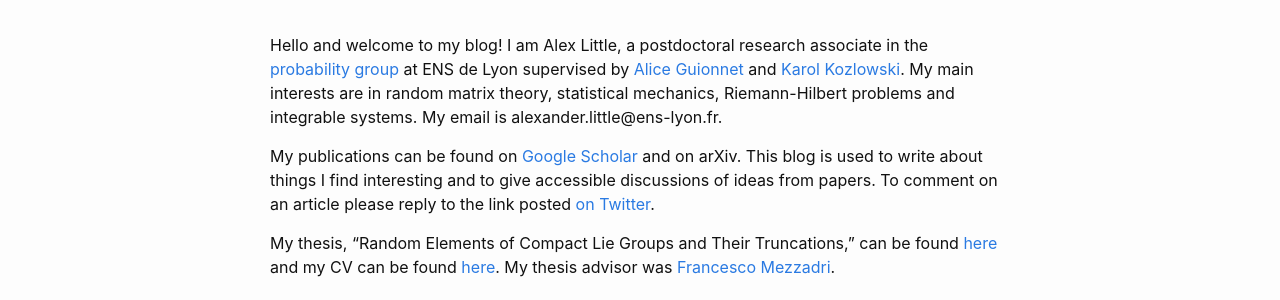
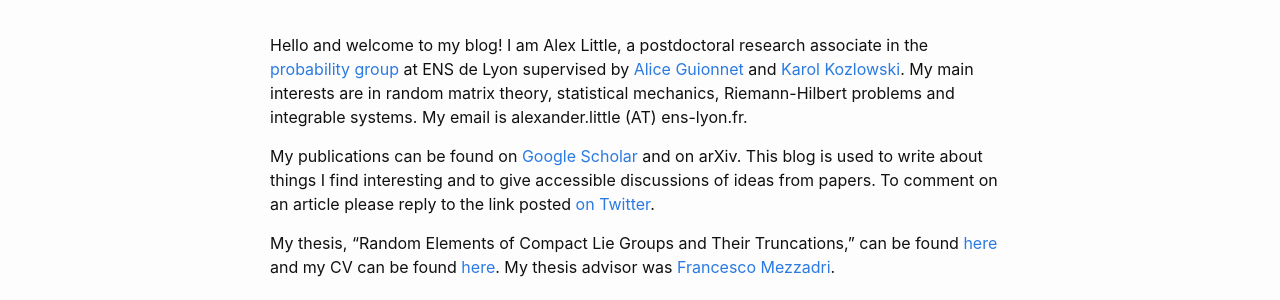
Before and after one commit to almaths/maths_blog, a Jekyll site: the page built from about.markdown, in a window 1280 px wide. Shown: the part 137-437 px from the top of the page. Built offline with Jekyll 4.4.1, drawn with Linux system fonts in a browser that asks for light colours.

```diff
--- a/_posts/2023-09-17-christoffel-darboux.markdown
+++ b/_posts/2023-09-17-christoffel-darboux.markdown
@@ -99,6 +99,6 @@ which is the Christoffel-Darboux formula.
 **Remark:** This way of writing the Christoffel-Darboux formula mirrors nicely with what happens for $$\beta = 4$$. Here the relevant quantity that encodes eigenvalue correlation functions is the "pre-kernel," written as a sum over *skew-orthogonal polynomials*. Namely,
 
 $$\sum_{k=0}^{n-1} \frac{ P_{2k}(x) e^{-V(x)} \frac{d}{dy}\left( P_{2k+1}(y) e^{-V(y)} \right) - P_{2k+1}(x) e^{-V(x)} \frac{d}{dy}\left( P_{2k}(y) e^{-V(y)} \right)}{2 h_k} $$
-$$= - \frac{1}{4\pi i} e^{-V(x)-V(y)} \frac{(A_n(x)^{-1}A_n(y))_{21}}{x-y}$$
+$$= - \frac{e^{-V(x)-V(y)}}{4\pi i} \frac{(A_n(x)^{-1}A_n(y))_{21}}{x-y}$$
 
 where $$P_k$$ is the $$k$$th monic skew-orthogonal polynomial, $$h_k$$ is the skew-norm, and $$A_n$$ is a Riemann-Hilbert problem introduced in my [recent paper](https://arxiv.org/abs/2306.14107).
--- a/about.markdown
+++ b/about.markdown
@@ -4,7 +4,7 @@ title: About
 permalink: /about/
 ---
 
-Hello and welcome to my blog! I am Alex Little, a postdoctoral research associate in the [probability group](https://www.umpa.ens-lyon.fr/recherche/equipe-de-probabilites) at ENS de Lyon supervised by [Alice Guionnet](http://perso.ens-lyon.fr/aguionne/) and [Karol Kozlowski](http://perso.ens-lyon.fr/karol.kozlowski/home.php). My main interests are in random matrix theory, statistical mechanics, Riemann-Hilbert problems and integrable systems. My email is alexander.little@ens-lyon.fr.
+Hello and welcome to my blog! I am Alex Little, a postdoctoral research associate in the [probability group](https://www.umpa.ens-lyon.fr/recherche/equipe-de-probabilites) at ENS de Lyon supervised by [Alice Guionnet](http://perso.ens-lyon.fr/aguionne/) and [Karol Kozlowski](http://perso.ens-lyon.fr/karol.kozlowski/home.php). My main interests are in random matrix theory, statistical mechanics, Riemann-Hilbert problems and integrable systems. My email is alexander.little (AT) ens-lyon.fr.
 
 My publications can be found on [Google Scholar](https://scholar.google.co.uk/citations?user=-JKoe_EAAAAJ&hl=en) and on arXiv. This blog is used to write about things I find interesting and to give accessible discussions of ideas from papers. To comment on an article please reply to the link posted [on Twitter](https://twitter.com/alittlemaths).
 
```
